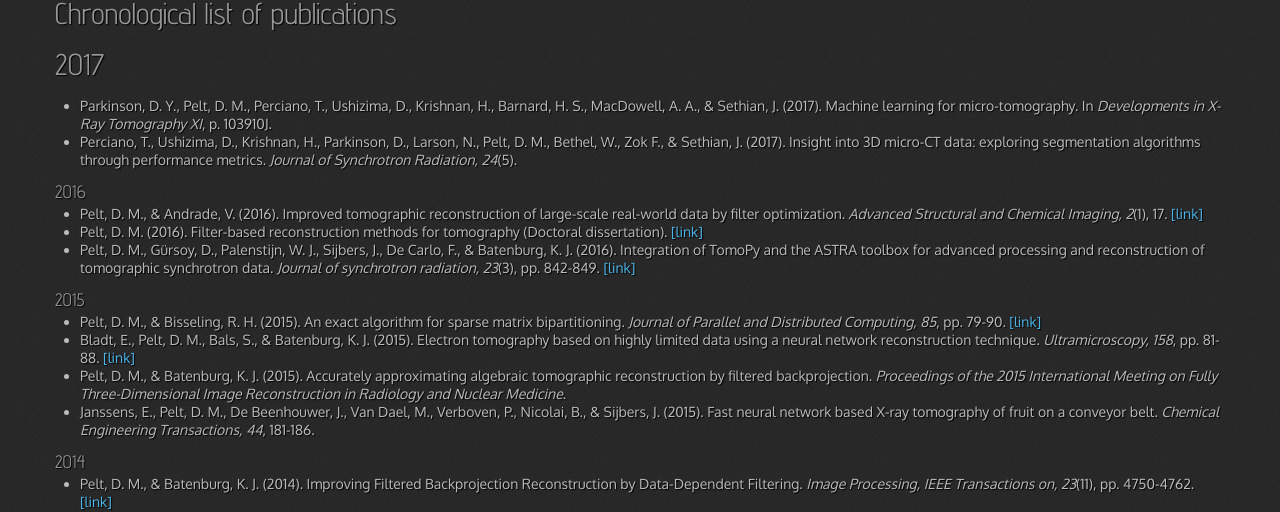
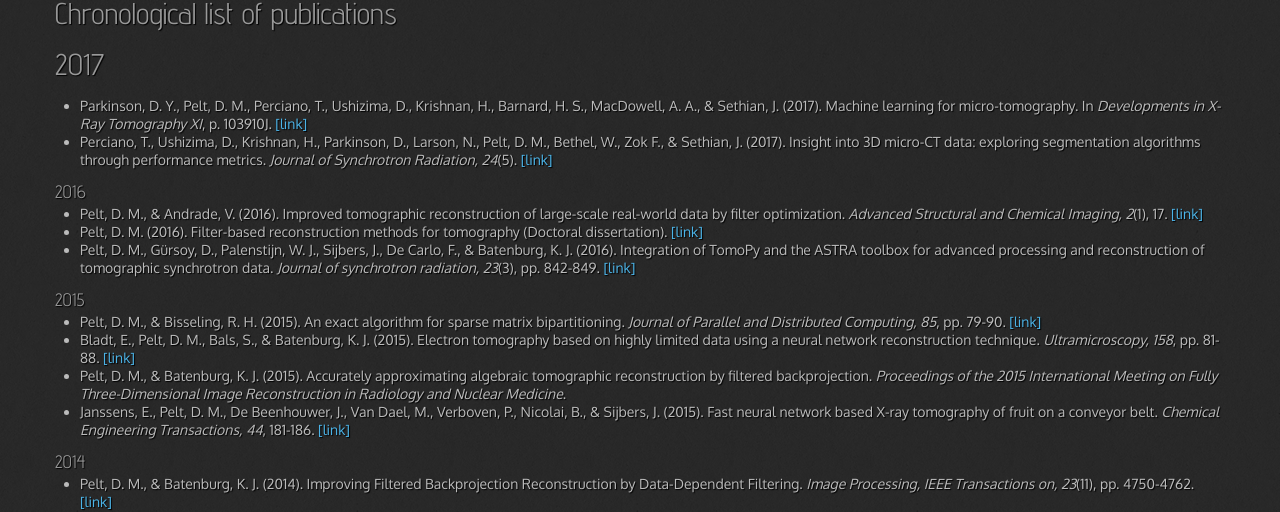
Before and after one commit to dmpelt/dmpelt.github.com, a Jekyll site: the page built from publications.md, in a window 1280 px wide. Shown: the part 231-743 px from the top of the page. Built offline with Jekyll 4.4.1, drawn with Linux system fonts in a browser that asks for light colours; nearby versions of some CDN libraries.

Commit message:
Add links to added papers

```diff
--- a/publications.md
+++ b/publications.md
@@ -11,8 +11,8 @@ group: navigation
 ## Chronological list of publications
 
 ## 2017
-* Parkinson, D. Y., Pelt, D. M., Perciano, T., Ushizima, D., Krishnan, H., Barnard, H. S., MacDowell, A. A., & Sethian, J. (2017). Machine learning for micro-tomography. In *Developments in X-Ray Tomography XI*, p. 103910J.
-* Perciano, T., Ushizima, D., Krishnan, H., Parkinson, D., Larson, N., Pelt, D. M., Bethel, W., Zok F., & Sethian, J. (2017). Insight into 3D micro-CT data: exploring segmentation algorithms through performance metrics. *Journal of Synchrotron Radiation, 24*(5).
+* Parkinson, D. Y., Pelt, D. M., Perciano, T., Ushizima, D., Krishnan, H., Barnard, H. S., MacDowell, A. A., & Sethian, J. (2017). Machine learning for micro-tomography. In *Developments in X-Ray Tomography XI*, p. 103910J. [\[link\]](http://dx.doi.org/10.1117/12.2274731)
+* Perciano, T., Ushizima, D., Krishnan, H., Parkinson, D., Larson, N., Pelt, D. M., Bethel, W., Zok F., & Sethian, J. (2017). Insight into 3D micro-CT data: exploring segmentation algorithms through performance metrics. *Journal of Synchrotron Radiation, 24*(5). [\[link\]](https://doi.org/10.1107/S1600577517010955)
 
 ### 2016
 * Pelt, D. M., & Andrade, V. (2016). Improved tomographic reconstruction of large-scale real-world data by filter optimization. *Advanced Structural and Chemical Imaging, 2*(1), 17. [\[link\]](https://ascimaging.springeropen.com/articles/10.1186/s40679-016-0033-y)
@@ -23,7 +23,7 @@ group: navigation
 * Pelt, D. M., & Bisseling, R. H. (2015). An exact algorithm for sparse matrix bipartitioning. *Journal of Parallel and Distributed Computing, 85*, pp. 79-90. [\[link\]](http://dx.doi.org/10.1016/j.jpdc.2015.06.005)
 * Bladt, E., Pelt, D. M., Bals, S., & Batenburg, K. J. (2015). Electron tomography based on highly limited data using a neural network reconstruction technique. *Ultramicroscopy, 158*, pp. 81-88. [\[link\]](http://dx.doi.org/10.1016/j.ultramic.2015.07.001)
 * Pelt, D. M., & Batenburg, K. J. (2015). Accurately approximating algebraic tomographic reconstruction by filtered backprojection. *Proceedings of the 2015 International Meeting on Fully Three-Dimensional Image Reconstruction in Radiology and Nuclear Medicine*.
-* Janssens, E., Pelt, D. M., De Beenhouwer, J., Van Dael, M., Verboven, P., Nicolai, B., & Sijbers, J. (2015). Fast neural network based X-ray tomography of fruit on a conveyor belt. *Chemical Engineering Transactions, 44*, 181-186.
+* Janssens, E., Pelt, D. M., De Beenhouwer, J., Van Dael, M., Verboven, P., Nicolai, B., & Sijbers, J. (2015). Fast neural network based X-ray tomography of fruit on a conveyor belt. *Chemical Engineering Transactions, 44*, 181-186. [\[link\]](https://www.researchgate.net/profile/Jan_Sijbers/publication/284888775_Fast_neural_network_based_x-ray_tomography_of_fruit_on_a_conveyor_belt/links/566b51f308ae62b05f04ef8f.pdf)
 
 ### 2014
 * Pelt, D. M., & Batenburg, K. J. (2014). Improving Filtered Backprojection Reconstruction by Data-Dependent Filtering. *Image Processing, IEEE Transactions on, 23*(11), pp. 4750-4762. [\[link\]](http://ieeexplore.ieee.org/stamp/stamp.jsp?tp=&arnumber=6862004&isnumber=6908104)
```
